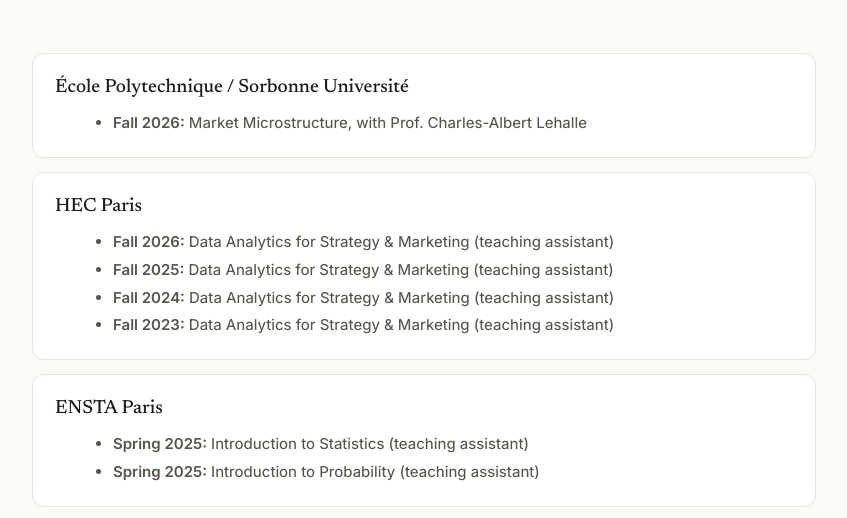
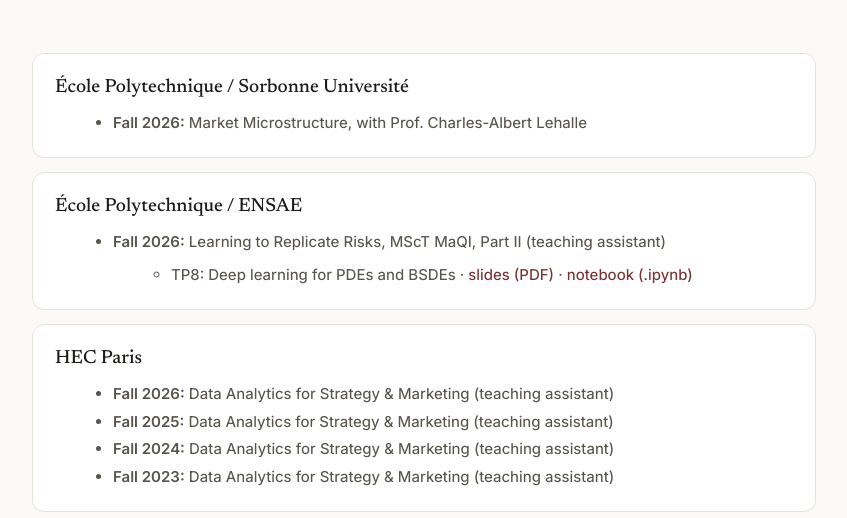
Before and after one commit to YadhHafsi/yadhhafsi.github.io, a plain HTML site: page teaching.html in a window 1280 px wide. Shown: the part 218-736 px from the top of the page, without its empty margins (216-1063 px from the left). Drawn offline with Linux system fonts and the light colour scheme.

Commit message:
Teaching: add MScT MaQI TP8 slides and notebook

```diff
--- a/teaching.html
+++ b/teaching.html
@@ -4,12 +4,12 @@
 <meta charset="utf-8">
 <meta name="viewport" content="width=device-width, initial-scale=1">
 <title>Teaching — Yadh Hafsi</title>
-<meta name="description" content="Teaching experience of Yadh Hafsi: École Polytechnique, Sorbonne Université, HEC Paris, ENSTA Paris and Université Paris-Panthéon-Assas.">
+<meta name="description" content="Teaching experience of Yadh Hafsi: École Polytechnique, ENSAE, Sorbonne Université, HEC Paris, ENSTA Paris and Université Paris-Panthéon-Assas.">
 <link rel="canonical" href="https://yadhhafsi.github.io/teaching.html">
 <meta property="og:type" content="website">
 <meta property="og:site_name" content="Yadh Hafsi">
 <meta property="og:title" content="Teaching — Yadh Hafsi">
-<meta property="og:description" content="Teaching experience of Yadh Hafsi: École Polytechnique, Sorbonne Université, HEC Paris, ENSTA Paris and Université Paris-Panthéon-Assas.">
+<meta property="og:description" content="Teaching experience of Yadh Hafsi: École Polytechnique, ENSAE, Sorbonne Université, HEC Paris, ENSTA Paris and Université Paris-Panthéon-Assas.">
 <meta property="og:url" content="https://yadhhafsi.github.io/teaching.html">
 <meta name="twitter:card" content="summary">
 <link rel="stylesheet" href="assets/style.css?v=8">
@@ -37,6 +37,16 @@
       <div class="inst">École Polytechnique / Sorbonne Université</div>
       <ul>
         <li><b>Fall 2026:</b> Market Microstructure, with Prof. Charles-Albert Lehalle</li>
+      </ul>
+    </div>
+    <div class="tcard">
+      <div class="inst">École Polytechnique / ENSAE</div>
+      <ul>
+        <li><b>Fall 2026:</b> Learning to Replicate Risks, MScT MaQI, Part II (teaching assistant)
+          <ul>
+            <li>TP8: Deep learning for PDEs and BSDEs · <a href="teaching/maqi/TP8-slides-deep-pde-bsde.pdf">slides (PDF)</a> · <a href="teaching/maqi/TP8-neural-pdes-deep-hedging.ipynb" download>notebook (.ipynb)</a></li>
+          </ul>
+        </li>
       </ul>
     </div>
     <div class="tcard">
```
Also changed, not shown: 2 other files.
